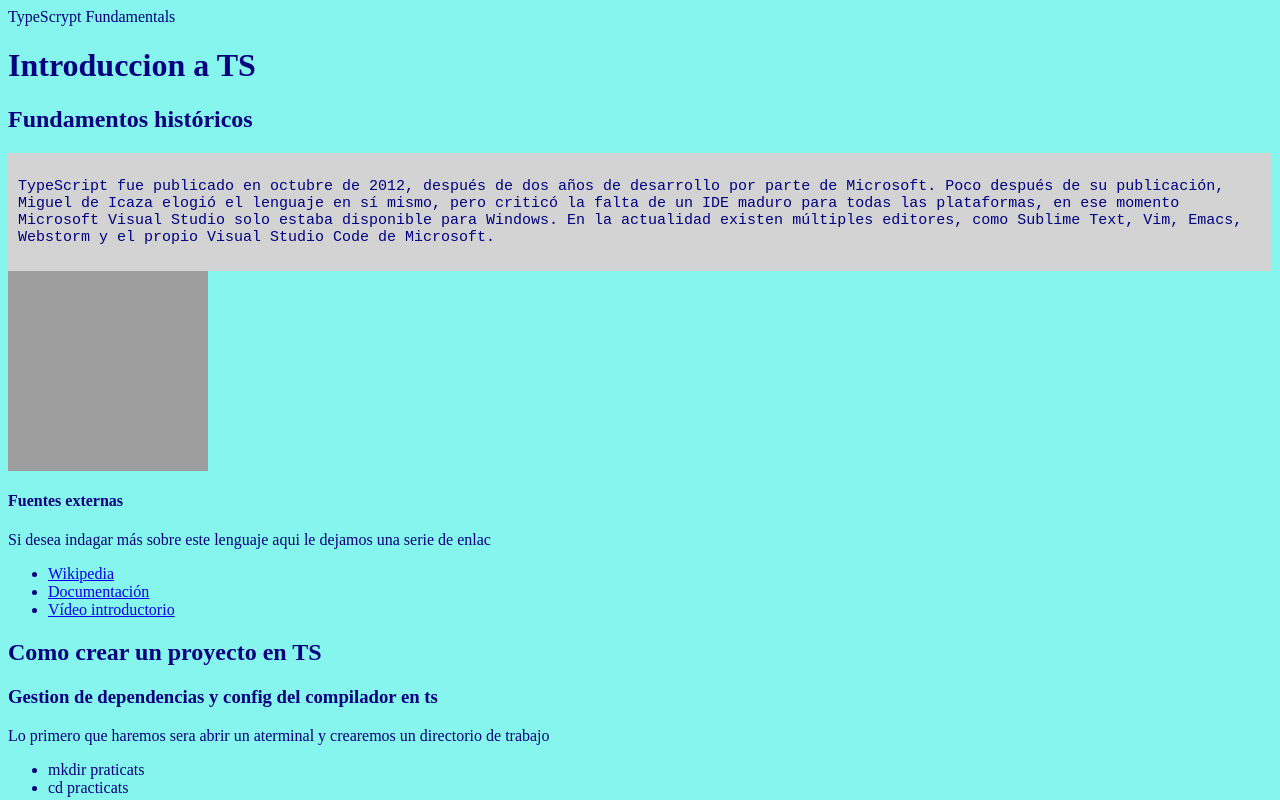
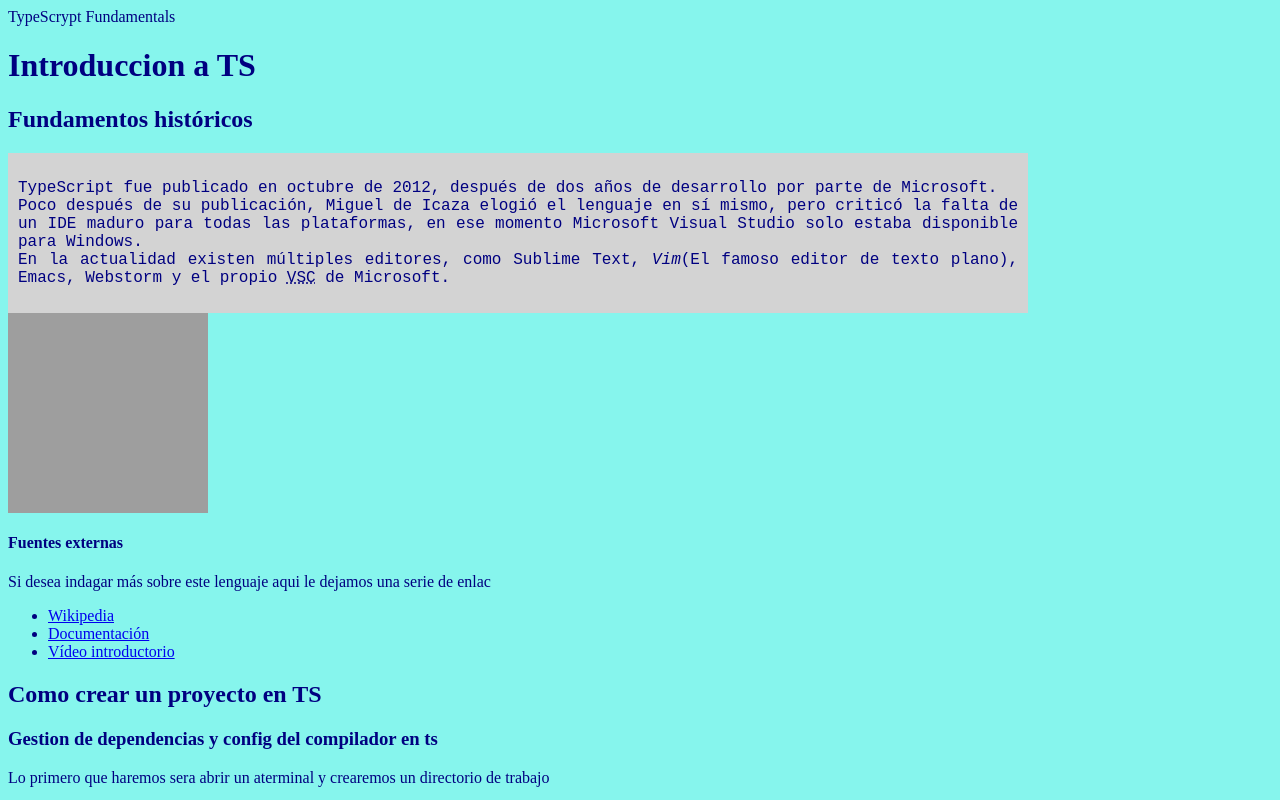
Before and after one commit to JavierG4/Usabilidad_Grupo, a plain HTML site: page pr2/e.html in a window 1280 px wide. Shown: the top 800 px of the page. Drawn offline with Linux system fonts and the light colour scheme; grey boxes are pictures that could not be loaded.

Commit message:
etiquetas y atributos de imagenes y texto

```diff
--- a/pr2/e.html
+++ b/pr2/e.html
@@ -7,25 +7,18 @@
 
   <!-- Airam -->
   <h2><strong>Fundamentos históricos</strong></h2>
-<div style="background-color: lightgray; padding: 10px;">
-    <p style="font-size: 15; font-family: 'Courier New', Courier, monospace;">
+<div style="background-color: lightgray; padding: 10px; width: 1000;">
+    <p style="font-family: 'Courier New', Courier, monospace; text-align: justify;">
       TypeScript fue publicado en octubre de 2012, después de dos años de
-      desarrollo por parte de Microsoft. Poco después de su publicación, Miguel
+      desarrollo por parte de Microsoft. <br>Poco después de su publicación, Miguel
       de Icaza elogió el lenguaje en sí mismo, pero criticó la falta de un IDE
       maduro para todas las plataformas, en ese momento Microsoft Visual Studio
-      solo estaba disponible para Windows. En la actualidad existen múltiples
-      editores, como Sublime Text, Vim, Emacs, Webstorm y el propio Visual
-      Studio Code de Microsoft.
+      solo estaba disponible para Windows. <br>En la actualidad existen múltiples
+      editores, como Sublime Text, <dfn>Vim</dfn>(El famoso editor de texto plano), Emacs, Webstorm y el propio <abbr title="Visual Studio Code">VSC</abbr> de Microsoft.
     </p>
 </div>
-    <img
-      src="https://upload.wikimedia.org/wikipedia/commons/thumb/f/f5/Typescript.svg/1200px-Typescript.svg.png"
-      ,
-      width="200"
-      ,
-      height="200"
-      alt="Logo del lenguaje"
-    />
+<img src="https://upload.wikimedia.org/wikipedia/commons/thumb/f/f5/Typescript.svg/1200px-Typescript.svg.png",
+width="200" height="200" ,alt="Logo del lenguaje" longdesc="Logotipo del lenguaje" name="Logo"/>
     <h4><strong>Fuentes externas</strong></h4>
     <p>
       Si desea indagar más sobre este lenguaje aqui le dejamos una serie de
```
